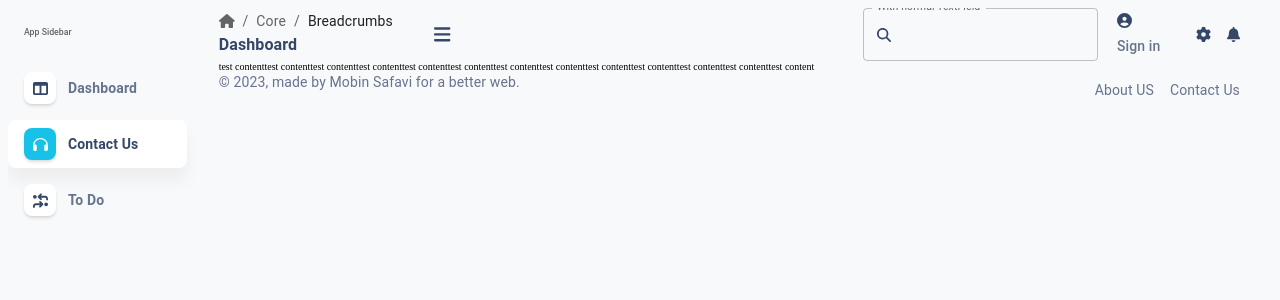
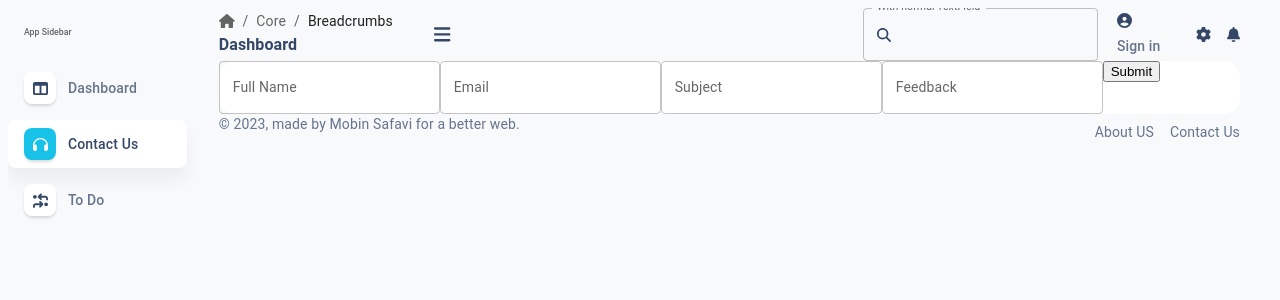
Before and after one commit to Mobinsafavi/dashboard, a React (Vite) app: page /contact-us in a window 1280 px wide. Shown: the top 300 px of the page. Built offline with nearby package versions, Linux system fonts and the light colour scheme.

Commit message:
feat : adding contact us field

```diff
--- /dev/null
+++ b/src/helpers/validations/schemas/ContactUsSchema.ts
@@ -0,0 +1,7 @@
+import * as Yup from "yup";
+export const ContactUsSchema = Yup.object().shape({
+  fullName: Yup.number().required(),
+  email: Yup.string().required(),
+  subject: Yup.string().required(),
+  feedBack: Yup.string().required(),
+});
--- a/src/layout/sidebar/index.tsx
+++ b/src/layout/sidebar/index.tsx
@@ -59,7 +59,10 @@ const Sidebar = () => {
                       </ListItemIcon>
                     </Box>
                     <ListItemText sx={{ marginLeft: "1.2rem" }}>
-                      <Typography variant="body1" className="font-weight-bold">
+                      <Typography
+                        variant="body1"
+                        className="font-weight-medium"
+                      >
                         {item.name}
                       </Typography>
                     </ListItemText>
@@ -96,7 +99,7 @@ const Sidebar = () => {
                             <ListItemText sx={{ marginLeft: "1.2rem" }}>
                               <Typography
                                 variant="body1"
-                                className="font-weight-bold"
+                                className="font-weight-medium"
                               >
                                 {subItem.name}
                               </Typography>
@@ -132,7 +135,7 @@ const Sidebar = () => {
                     </ListItemIcon>
                   </Box>
                   <ListItemText sx={{ marginLeft: "1.2rem" }}>
-                    <Typography variant="body1" className="font-weight-bold">
+                    <Typography variant="body1" className="font-weight-medium">
                       {item.name}
                     </Typography>
                   </ListItemText>
--- a/src/pages/ContactUs.tsx
+++ b/src/pages/ContactUs.tsx
@@ -1,10 +1,48 @@
+import CustomPaper from "../components/common/CustomPaper";
+import { Controller, useForm } from "react-hook-form";
+import { TextField } from "@mui/material";
+import { ContactUsSchema } from "../helpers/validations/schemas/ContactUsSchema";
+import { yupResolver } from "@hookform/resolvers/yup";
+
 const ContactUs = () => {
+  const { control, handleSubmit } = useForm({
+    resolver: yupResolver(ContactUsSchema),
+    defaultValues: {
+      fullName: "",
+      email: "",
+      subject: "",
+      feedBack: "",
+    },
+  });
+
+  const onSubmit = (data: any) => console.log(data);
+
   return (
-    <div>
-      test contenttest contenttest contenttest contenttest contenttest
-      contenttest contenttest contenttest contenttest contenttest contenttest
-      contenttest content
-    </div>
+    <CustomPaper>
+      <form onSubmit={handleSubmit(onSubmit)}>
+        <Controller
+          name="fullName"
+          control={control}
+          render={({ field }) => <TextField label="Full Name" {...field} />}
+        />
+        <Controller
+          name="email"
+          control={control}
+          render={({ field }) => <TextField label="Email" {...field} />}
+        />
+        <Controller
+          name="subject"
+          control={control}
+          render={({ field }) => <TextField label="Subject" {...field} />}
+        />
+        <Controller
+          name="feedBack"
+          control={control}
+          render={({ field }) => <TextField label="Feedback" {...field} />}
+        />
+        <input type="submit" />
+      </form>
+    </CustomPaper>
   );
 };
 
```
Also changed, not shown: src/components/common/CustomTextField.tsx (added, +53 -0 lines).
